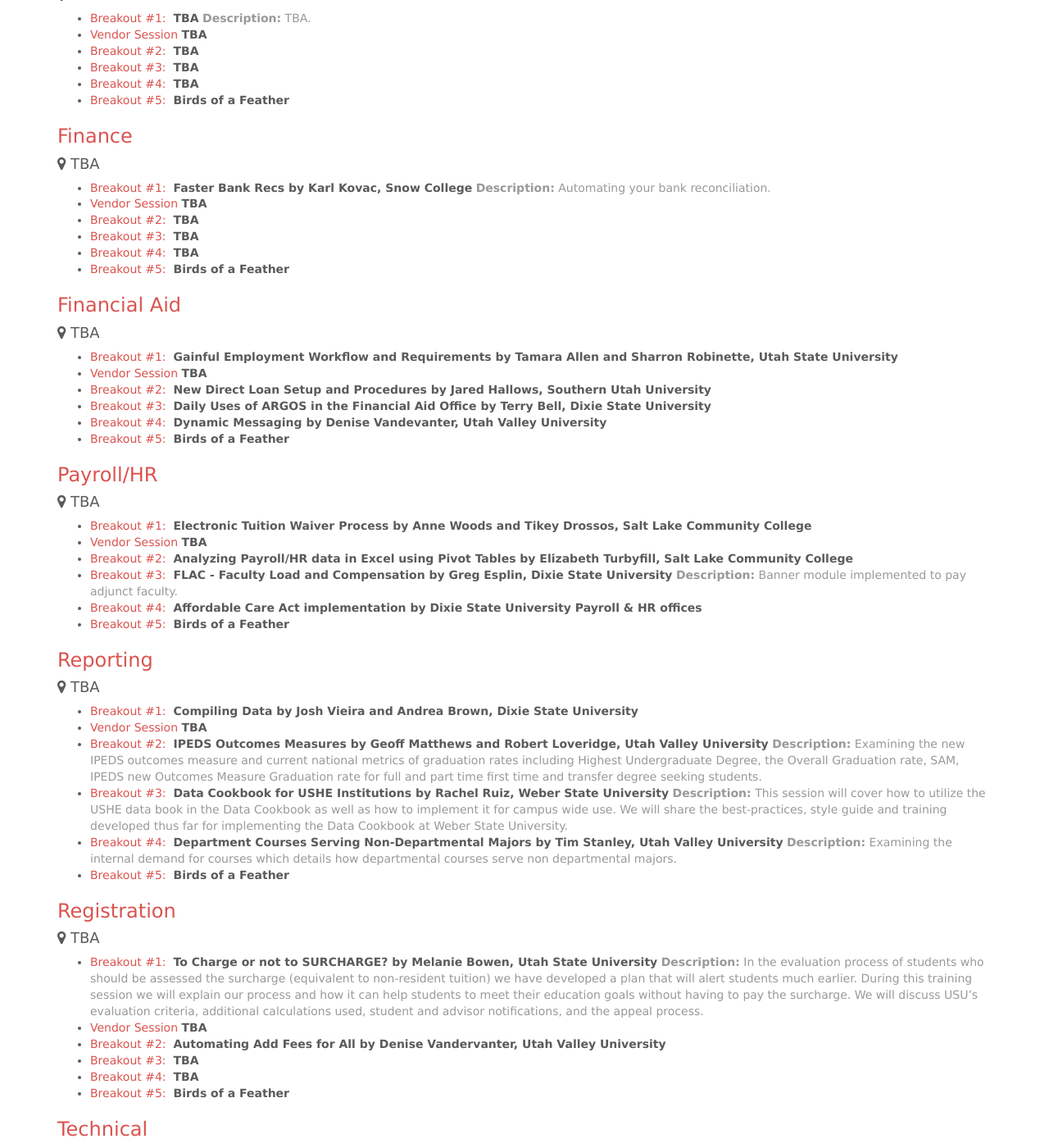
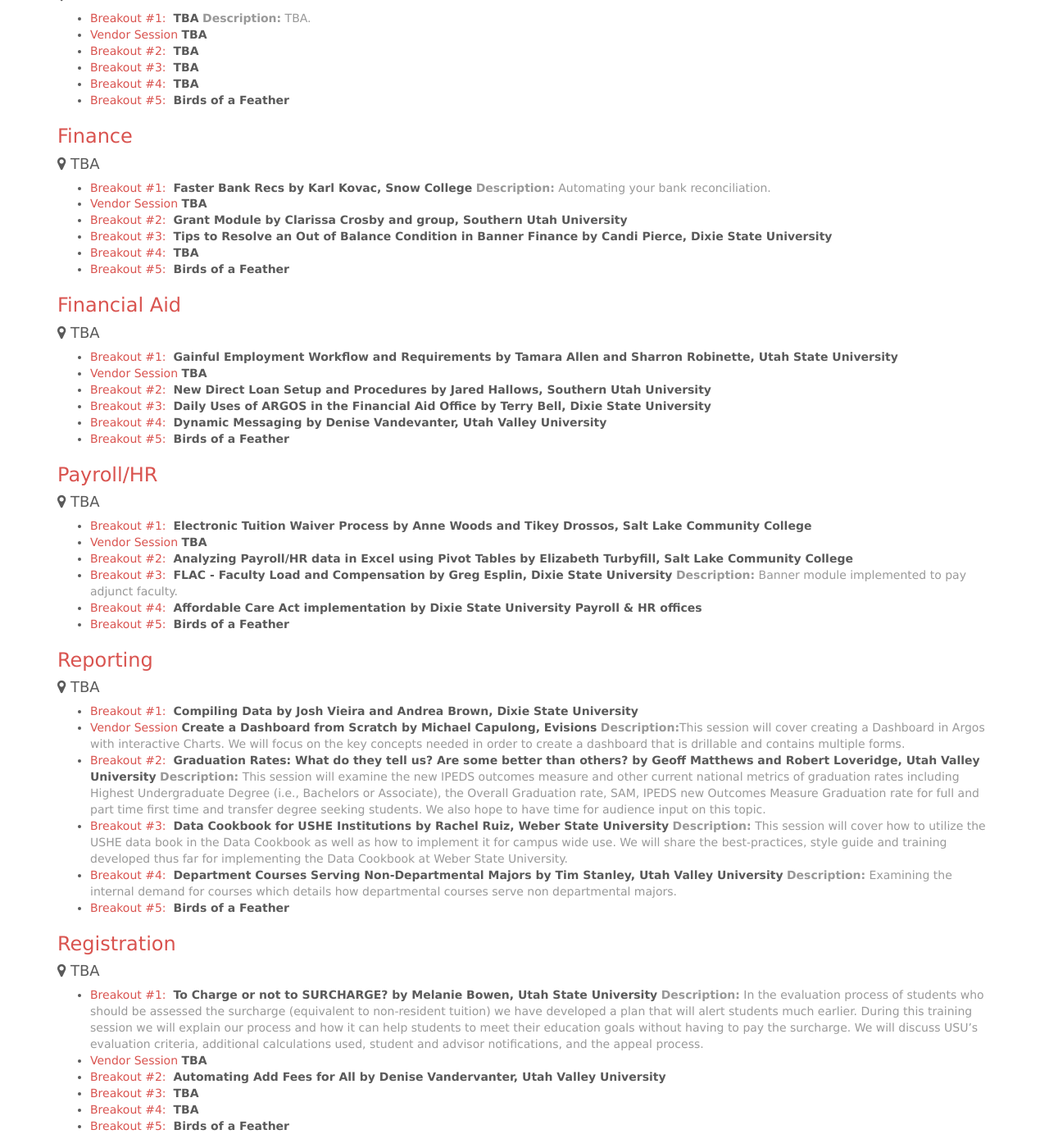
Before and after one commit to ubug/ubug.github.io, a Jekyll site: the page built from schedule/index.md, in a window 1280 px wide and 1400 px high, scrolled down 1772 px. Shown: the whole window at 82% size. Built offline with Jekyll 4.4.1, drawn with Linux system fonts in a browser that asks for light colours; nearby versions of some CDN libraries; Markdown is read by kramdown in place of the engine named in the settings.

Commit message:
more tracks

```diff
--- a/schedule/index.md
+++ b/schedule/index.md
@@ -82,8 +82,8 @@
 * <span class="text-primary">Breakout #1:</span>  **Faster Bank Recs by Karl Kovac, Snow College**
   <span class="text-muted">**Description:** Automating your bank reconciliation.</span>
 * <span class="text-primary">Vendor Session</span> **TBA**
-* <span class="text-primary">Breakout #2:</span>  **TBA**
-* <span class="text-primary">Breakout #3:</span>  **TBA**
+* <span class="text-primary">Breakout #2:</span>  **Grant Module by Clarissa Crosby and group, Southern Utah University**
+* <span class="text-primary">Breakout #3:</span>  **Tips to Resolve an Out of Balance Condition in Banner Finance by Candi Pierce, Dixie State University**
 * <span class="text-primary">Breakout #4:</span>  **TBA**
 * <span class="text-primary">Breakout #5:</span>  **Birds of a Feather**
 
@@ -115,9 +115,10 @@
 #### <i class="fa fa-map-marker"></i> TBA
 
 * <span class="text-primary">Breakout #1:</span>  **Compiling Data by Josh Vieira and Andrea Brown, Dixie State University**
-* <span class="text-primary">Vendor Session</span> **TBA**
-* <span class="text-primary">Breakout #2:</span>  **IPEDS Outcomes Measures by Geoff Matthews and Robert Loveridge, Utah Valley University**
-<span class="text-muted">**Description:** Examining the new IPEDS outcomes measure and current national metrics of graduation rates including Highest Undergraduate Degree, the Overall Graduation rate, SAM, IPEDS new Outcomes Measure Graduation rate for full and part time first time and transfer degree seeking students.</span>
+* <span class="text-primary">Vendor Session</span> **Create a Dashboard from Scratch by Michael Capulong, Evisions**
+<span class="text-muted">**Description:**This session will cover creating a Dashboard in Argos with interactive Charts.  We will focus on the key concepts needed in order to create a dashboard that is drillable and contains multiple forms.</span>
+* <span class="text-primary">Breakout #2:</span>  **Graduation Rates: What do they tell us?  Are some better than others? by Geoff Matthews and Robert Loveridge, Utah Valley University**
+<span class="text-muted">**Description:** This session will examine the new IPEDS outcomes measure and other current national metrics of graduation rates including Highest Undergraduate Degree (i.e., Bachelors or Associate), the Overall Graduation rate, SAM, IPEDS new Outcomes Measure Graduation rate for full and part time first time and transfer degree seeking students. We also hope to have time for audience input on this topic.</span>
 * <span class="text-primary">Breakout #3:</span>  **Data Cookbook for USHE Institutions by Rachel Ruiz, Weber State University**
  <span class="text-muted">**Description:** This session will cover how to utilize the USHE data book in the Data Cookbook as well as how to implement it for campus wide use. We will share the best-practices, style guide and training developed thus far for implementing the Data Cookbook at Weber State University.</span>
 * <span class="text-primary">Breakout #4:</span>  **Department Courses Serving Non-Departmental Majors by Tim Stanley, Utah Valley University**
```
